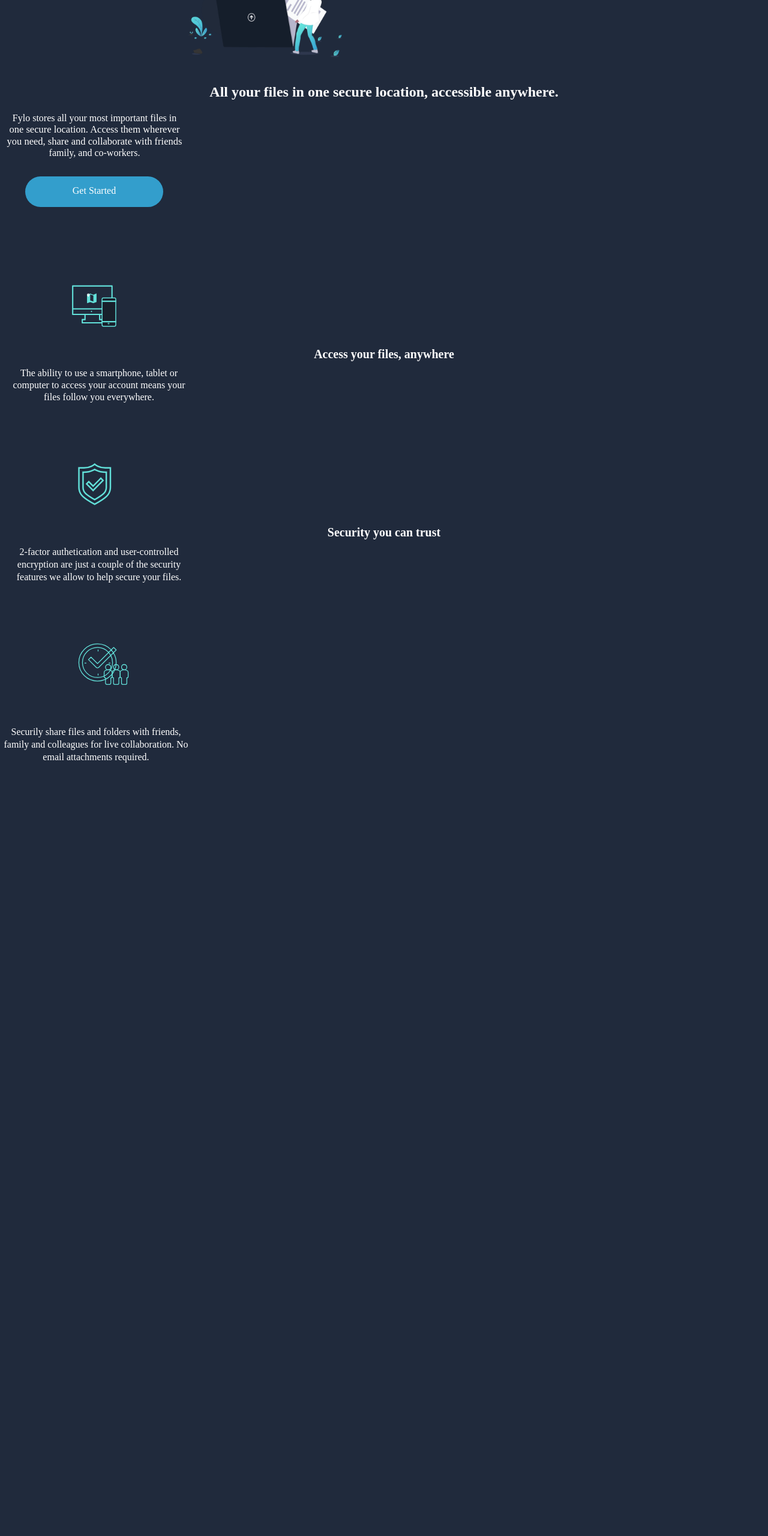
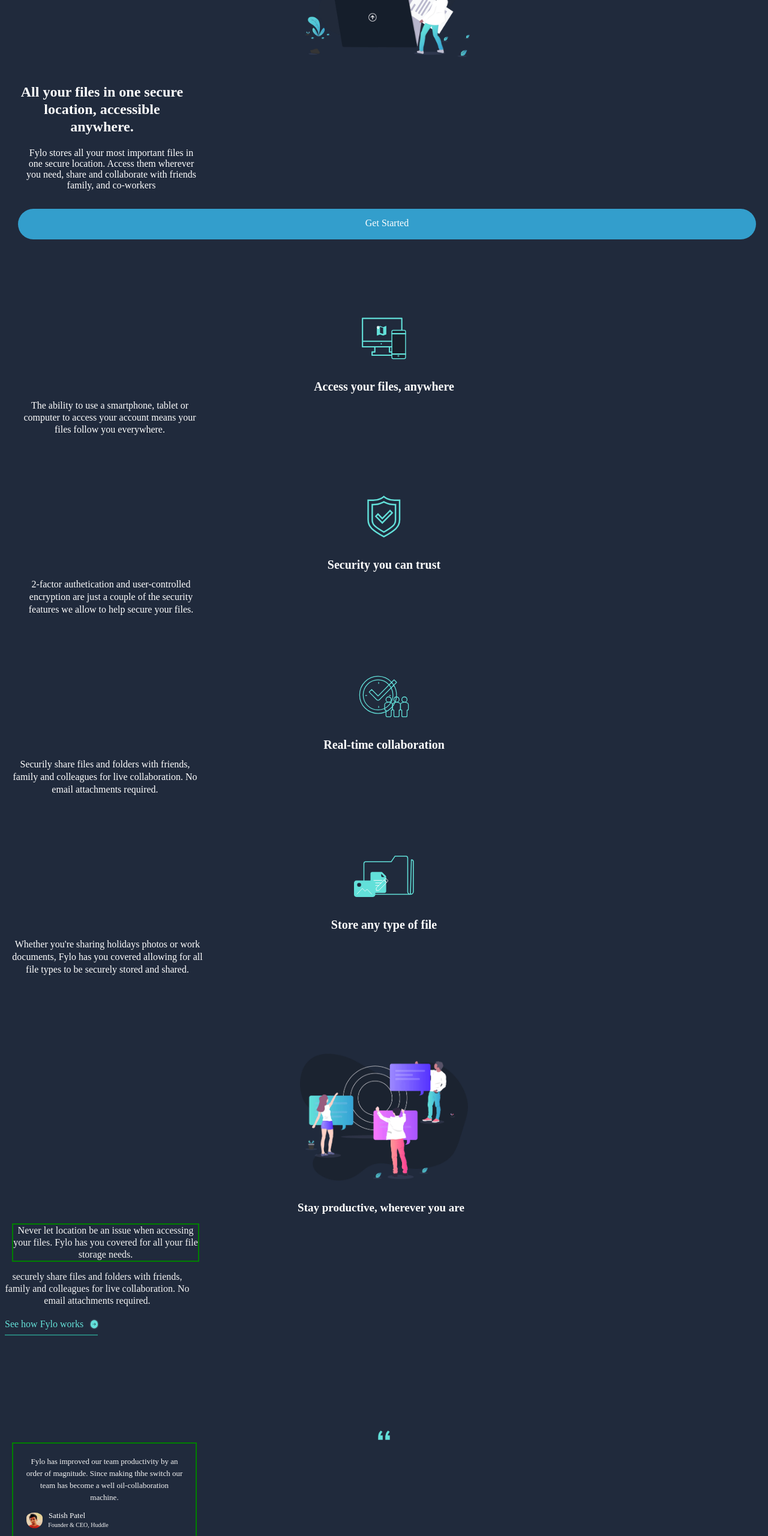
Before and after one commit to teshcodes/fylo-dark-theme-project, a plain HTML site: page index.html in a window 1280 px wide. Shown: the part 200-2760 px from the top of the page at 60% size. Drawn offline with Linux system fonts and the light colour scheme.

Commit message:
necessarily styling added

```diff
--- a/index.html
+++ b/index.html
@@ -36,19 +36,21 @@
       </div>
     </div>
 
-    <img class="image-background" src="images/bg-curvy-mobile.svg" alt="this is an curvy image background" />
+    <div class="intro-content-container">
+      <!-- <img class="image-background" src="images/bg-curvy-mobile.svg" alt="this is an curvy image background" /> -->
       <img class="illustration-image" src="images/illustration-intro.png" alt="this is an illustration-intro" />
       <div class="intro-box">
         All your files in one secure
         location, accessible
         anywhere.
       </div>
+    </div>
 
     <div class="fylo-box">
-      <div class="important-files">Fylo stores all your most important files in</div>
-      <div class="secure-location">one secure location. Access them wherever</div>
-      <div class="share-with-friend">you need, share and collaborate with friends</div>
-      <div class="co-workers">family, and co-workers.</div>
+      Fylo stores all your most important files in
+      one secure location. Access them wherever
+      you need, share and collaborate with friends
+      family, and co-workers
     </div>
 
     <div class="start-button">
@@ -56,12 +58,14 @@
     </div>
 
     <div class="accessibility-container">
+      <div class="">
         <img class="access-image" src="images/icon-access-anywhere.svg" alt="this is an icon-access-anywhere" />
         <div class="access-header">Access your files, anywhere</div>
         <div class="access-box">
           The ability to use a smartphone, tablet or
           computer to access your account means your
           files follow you everywhere.
+        </div>
       </div>
 
       <img class="security-image" src="images/icon-security.svg" alt="this is a security-icon" />
@@ -124,8 +128,16 @@
         order of magnitude. Since making thhe switch our
         team has become a well oil-collaboration
         machine.
+
+        <div class="overall-profile-one">
+          <div class="profile-one">
+            <img class="satish-image" src="images/profile-1.jpg" alt="this is an image" />
+            <div class="founder-name">Satish Patel</div>
+          </div>
+          <div class="founder-tittle">Founder & CEO, Huddle</div>
         </div>
 
+      </div>
 
     </div>
 
--- a/style.css
+++ b/style.css
@@ -3,13 +3,15 @@ body {
     margin: 0;
     justify-content: center;
     align-items: center;
-    padding: 20px;
+    text-align: center;
 }
 
 .overall-container {
     margin: 0 auto;
     justify-content: center;
     align-items: center;
+    text-align: center;
+    padding: 20px;
 }
 
 /* -----header---====== */
@@ -36,11 +38,15 @@ span {
 }
 
 /* =========-----------intro */
+.intro-content-container  {
+    justify-content: center;
+}
+
 .illustration-image {
-    width: 270px;
+    width: 290px;
     height: 220px;
     margin-top: 30px;
-    margin-left: -10px;
+    margin-left: 25px;
 
 }
 
@@ -50,50 +56,44 @@ span {
     font-size: 24px;
     line-height: 29px;
     font-weight: bold;
-    padding-top: 40px;
+    margin-top: 40px;
+    width: 300px;
 }
-
-.image-background {
-    margin-left: -50px;
-    width: 350px;
+/*
+ .image-background {
+    width: 355px;
     height: 200px;
     padding-top: 150px;
-    margin-bottom: -145%;
-}
+    margin-bottom: 100%;
+    justify-content: center;
+} */
 
 .fylo-box {
     color: hsl(0, 0%, 100%);
+    text-align: center;
+    justify-content: center;
     margin-top: 20px;
-    text-align: center;
     width: 295px;
-    margin-left: -10px;
-}
-
-.secure-location {
-    font-size: 16.5px;
-}
-
-.share-with-friend {
-    font-size: 16.5px;
+    padding-left: 18px;
 }
 
 .start-button {
     text-align: center;
     color: hsl(0, 0%, 100%);
     margin-top: 30px;
-    margin-left: 22px;
-    width: 230px;
+    margin-left: 10px;
     height: 36px;
     border-radius: 30px;
     padding-top: 15px;
     background-color: hsl(198, 60%, 50%);
+    justify-content: center;
 }
 
 /* ========access your file anywhere */
 .access-image {
     margin-top: 130px;
-    margin-left: 100px;
     height: 70px;
+    text-align: center;
 }
 
 .access-header {
@@ -108,6 +108,7 @@ span {
     color: hsl(0, 0%, 100%);
     text-align: center;
     margin-top: 10px;
+    margin-left: 18px;
     width: 290px;
     line-height: 20px;
 }
@@ -115,7 +116,6 @@ span {
 /* ===========security you can trust */
 .security-image {
     margin-top: 100px;
-    margin-left: 110px;
     height: 70px;
 }
 
@@ -131,6 +131,7 @@ span {
     color: hsl(0, 0%, 100%);
     text-align: center;
     margin-top: 10px;
+    margin-left: 20px;
     width: 290px;
     line-height: 21px;
 }
@@ -138,7 +139,6 @@ span {
 /* ==========real-time collaboration */
 .collaboration-image {
     margin-top: 100px;
-    margin-left: 110px;
     height: 70px;
 }
 
@@ -153,17 +153,15 @@ span {
 .collaboration-box {
     color: hsl(0, 0%, 100%);
     text-align: center;
+    justify-content: center;
     margin-top: 10px;
-    width: 290px;
     line-height: 21px;
     width: 310px;
-    margin-left: -15px;
 }
 
 /* =========store any type of file */
 .storage-image {
     margin-top: 100px;
-    margin-left: 95px;
     height: 70px;
 }
 
@@ -178,12 +176,10 @@ span {
 .storage-box  {
     color: hsl(0, 0%, 100%);
     text-align: center;
+    align-items: center;
     margin-top: 10px;
-    width: 290px;
     line-height: 21px;
     width: 318px;
-    margin-left: -23px;
-    padding-left: 2px;
 }
 
 .illustration-background-image   {
@@ -203,9 +199,11 @@ span {
 .productive-box  {
     color: whitesmoke;
     margin-top: 15px;
-    margin-left: -12px;
+    /* margin-left: -12px; */
     width: 308px;
     line-height: 20px;
+    justify-content: start;
+    border: 2px solid green;
 }
 
 .productive-box-two  {
@@ -238,15 +236,49 @@ span {
 }
 
 .quote-image  {
+    justify-self: start;
     margin-top: 150px;
     width: 20px;
+    justify-self: start:
+    /* margin-left: -200px; */
 }
 
 .satish-message  {
     border: 2px solid green;
     height: 150px;
-    width: 280px;
-    margin-left: -10px;
-    padding-top: 20px;
-    padding-left: 15px;
+    width: 264px;
+    text-align: center;
+    padding: 20px 20px 0px 20px;
+    color: whitesmoke;
+    font-size: small;
+    line-height: 20px;
 }
+
+/* =======profile-one====== */
+.overall-profile-one  {
+    margin-top: 10px;
+    padding-left: 2px;
+}
+
+.profile-one  {
+    display: flex;
+    gap: 10px;
+    width: 240px;
+}
+
+.satish-image  {
+    width: 27px;
+    height: 26px;
+    border-radius: 20px;
+    padding-top: 5px;
+}
+
+.founder-name  {
+    color: white;
+}
+
+.founder-tittle  {
+    margin-top: -15px;
+    margin-left: -89px;
+    font-size: x-small;
+}
```
Lines whose indentation alone changed are shown as unchanged.
